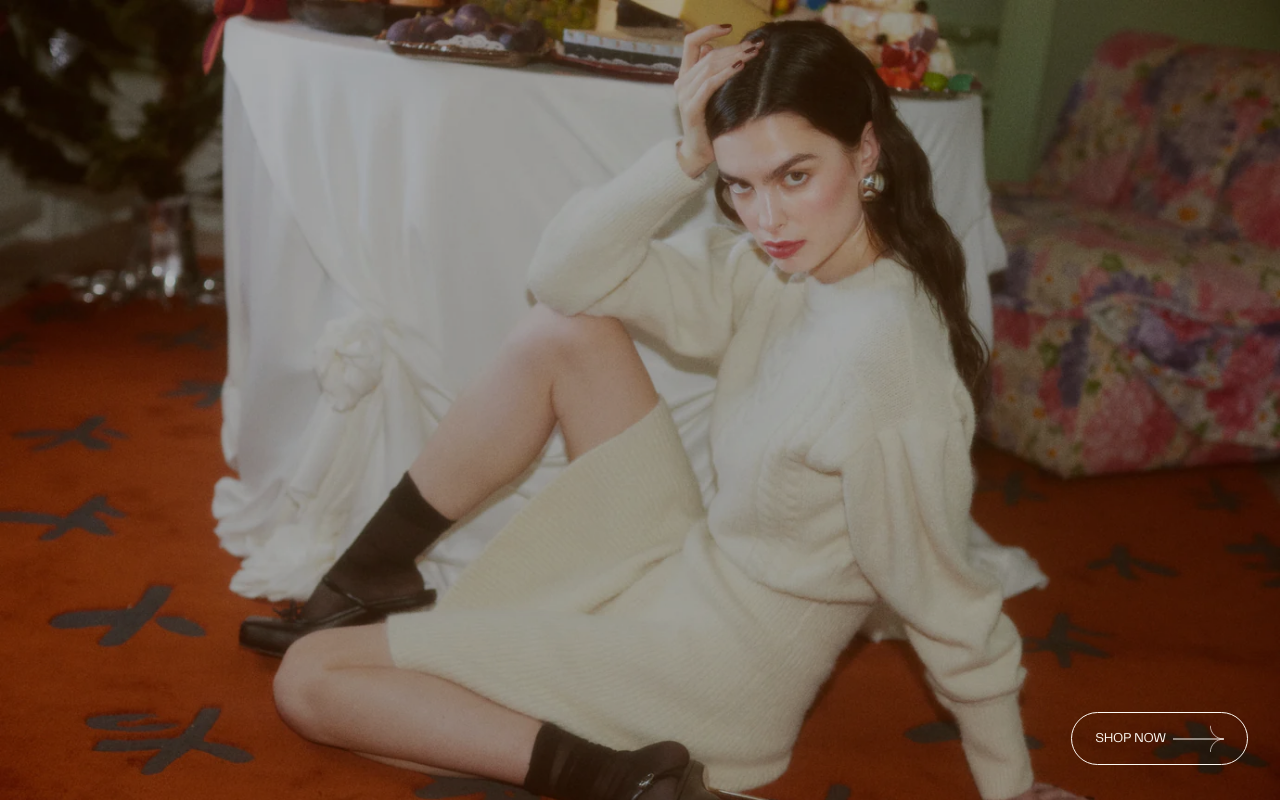
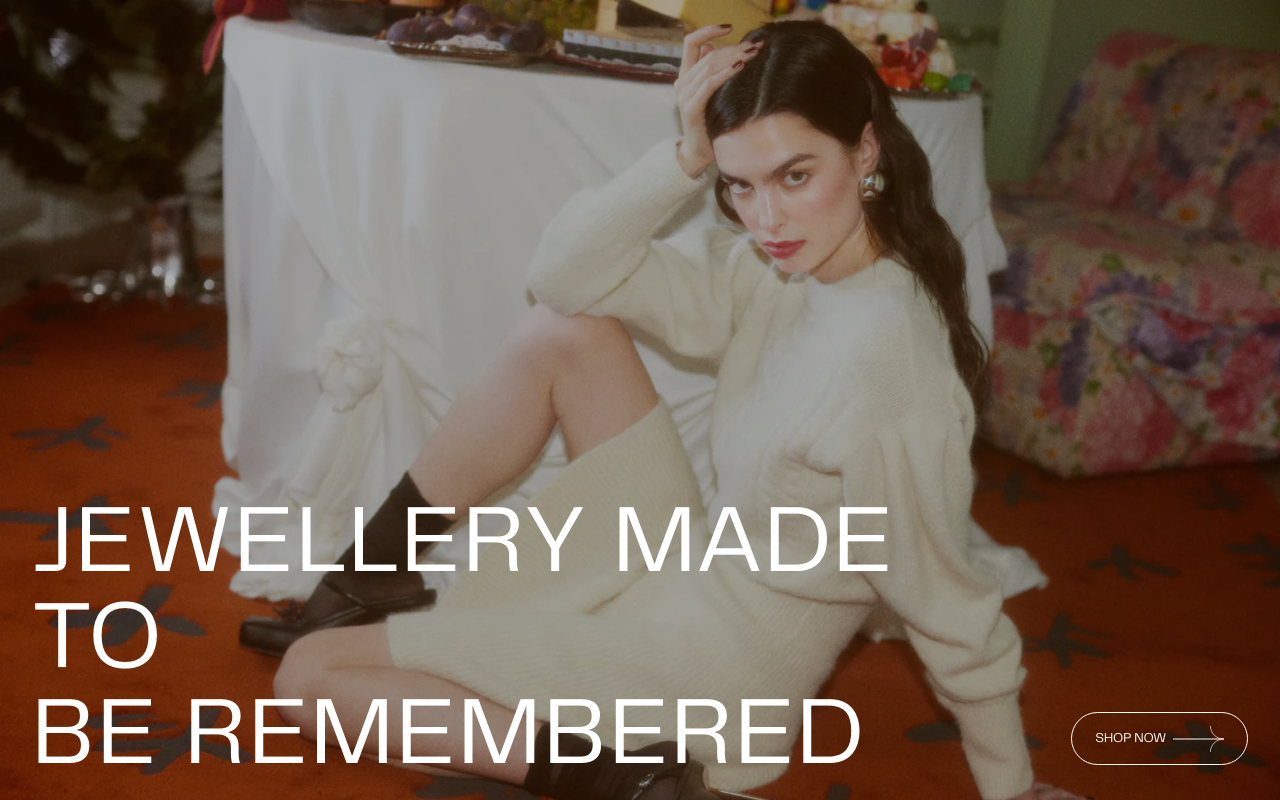
Before and after one commit to kareemcodes-1/nextjs16-test, a Next.js app: page / in a window 1280 px wide. Built offline with nearby package versions, Linux system fonts and the light colour scheme.

Commit message:
animation problem

```diff
--- a/app/components/hero.tsx
+++ b/app/components/hero.tsx
@@ -132,14 +132,12 @@ const Hero = () => {
   text="JEWELLERY MADE TO"
   className="block text-white uppercase tracking-[0.03em] text-[6rem] leading-none"
   duration={0.8}
-  start="0%"
 />
 <SplitLines
   tag="h1"
   text="BE REMEMBERED"
   className="block text-white uppercase tracking-[0.03em] text-[6rem] leading-none"
   duration={0.8}
-  start="0%"
   delay={0.1}
 />
             </div>
--- a/components/animations/SplitLines.tsx
+++ b/components/animations/SplitLines.tsx
@@ -28,7 +28,7 @@ export const SplitLines: React.FC<SplitLinesProps> = ({
   stagger = 0.1,
   ease = "power3.out",
   yPercent = 100,
-  start = "top 90%",
+  start = "",
   delay = 0,
 }) => {
   const containerRef = useRef<HTMLElement>(null);
```
